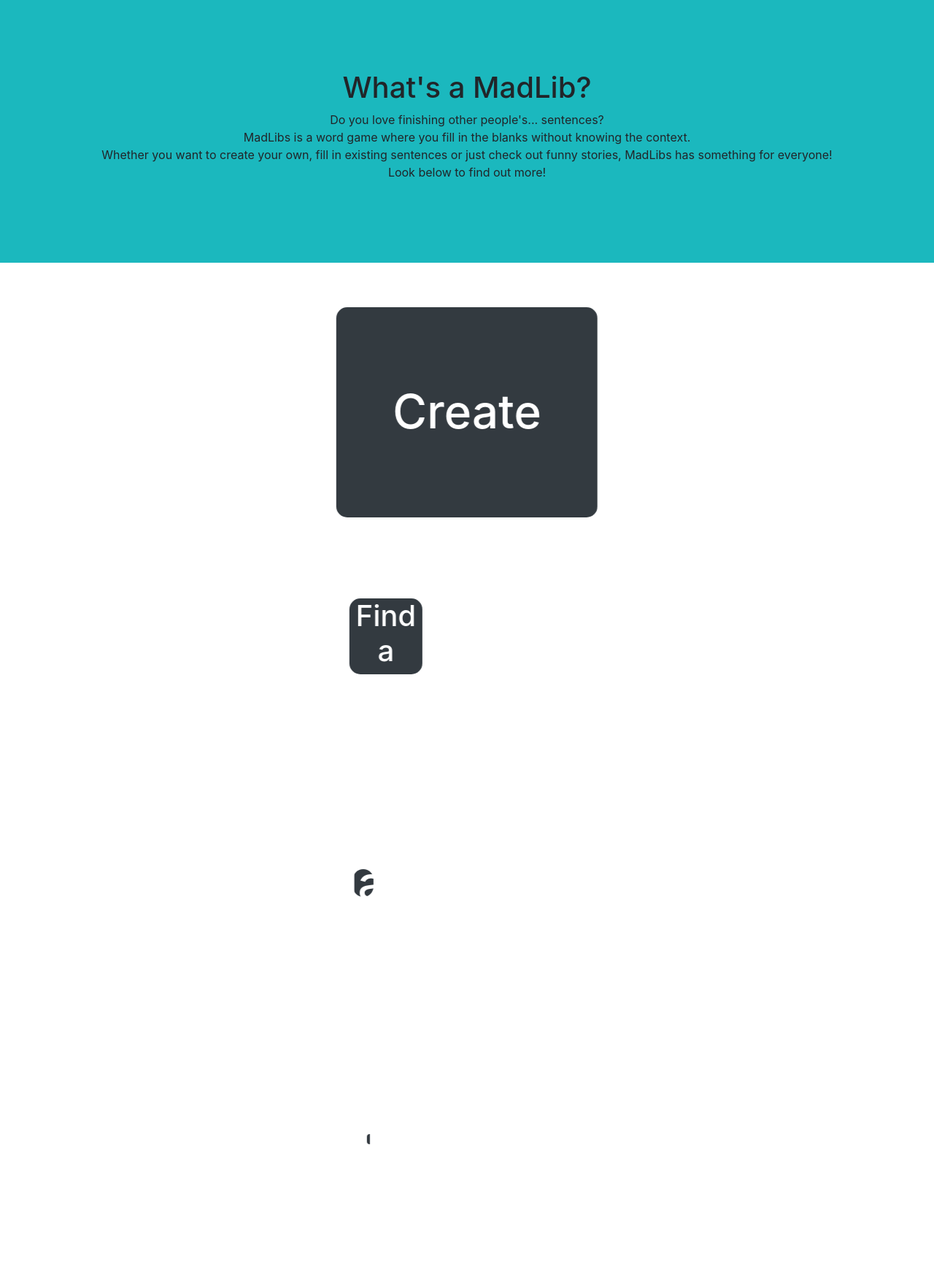
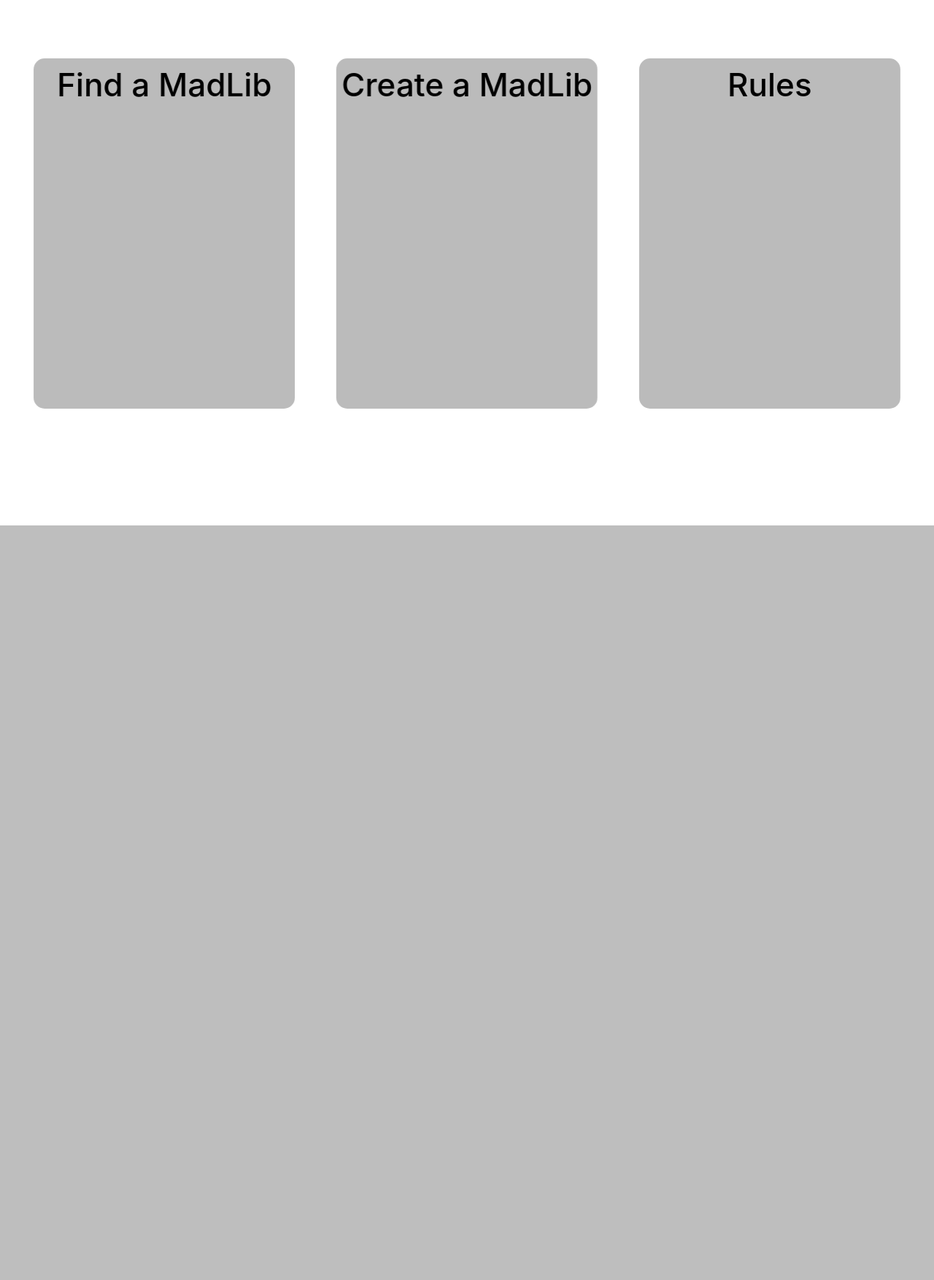
Before and after one commit to FinOloughlin/CITS3403assignment, a Flask app: page / in a window 1280 px wide. Shown: the part 80-1834 px from the top of the page at 73% size. After the commit the page ends 800 px from the top, so only its background shows below. Run offline with Flask 3, Linux system fonts and the light colour scheme.

Commit message:
Revert "Add-info-to-intro-page"

```diff
--- a/app/static/home.css
+++ b/app/static/home.css
@@ -1,7 +1,3 @@
-
-body {
-    background-color: white;
-}
 
 /* Navbar styling */
 .nav-link {
@@ -15,6 +11,7 @@
 }
 
 .navbar {
+    height: 10vh;
     padding: 20px;
 }
 
@@ -24,48 +21,22 @@
     transform: translateX(-50%);
 }
 
-.container {
-    display: flex;
-    flex-direction: column;
-    align-items: center;
-}
 
-/*Information block styling*/
-.info-block {
-    background-color: rgb(27, 184, 190);;
-    width: 100vw;
-    height: 45vh;
-    display: flex;
-    flex-direction: column;
-    justify-content: center;
-    align-items: center;
-    text-align: center;
-}
 
 /* Flipcard Styling */
 .flip-card {
     background-color: transparent;
     width: 28%;
-    height: 36%;
+    height: 60%;
     perspective: 1000px; /* Remove this if you don't want the 3D effect */
     display: inline-block;
     border-radius: 10px;
   }
 
   /* Font styling */
-  .flip-card-front-text .flip-card-back-text{
+  .flip-card-text {
     padding-top: 10px;
     font-size: 5.5vh;
-  }
-
-  .flip-card-front-text {
-    font-size: 8vh;
-    display: flex;
-    justify-content: center;
-    align-items: center;
-    width: 100%;
-    height: 100%;
-    margin: 0;
   }
 
   #p {
@@ -111,13 +82,13 @@
 
   /* Style the front side (fallback if image is missing) */
   .flip-card-front {
-    background-color: rgb(51, 58, 64);
-    color: white;
+    background-color: #bbb;
+    color: black;
   }
 
   /* Style the back side */
   .flip-card-back {
-    background-color: rgb(51, 58, 64);
+    background-color: dodgerblue;
     color: white;
     transform: rotateY(180deg);
   }
@@ -126,23 +97,20 @@
   #centreCard {
     position: absolute;
     left: 50%;
-    top: 45vh;
-    transform: translate(-50%, 0);
-    margin-top: 11%;
+    top: 50%;
+    transform: translate(-50%, -50%);
   }
 
   #leftCard {
     position: absolute;
     left: 5%;
-    top: 45vh;
-    transform: translate(0, 0);
-    margin-top: 11%;
+    top: 50%;
+    transform: translate(-5%, -50%);
   }
 
   #rightCard {
     position: absolute;
     right: 5%;
-    top: 45vh;
-    transform: translate(0, 0);
-    margin-top: 11%;
+    top: 50%;
+    transform: translate(5%, -50%);
   }
--- a/app/templates/home.html
+++ b/app/templates/home.html
@@ -33,27 +33,16 @@
             </ul>
           </div>
         </nav>
-
-
-        <div class="container">
-          <div class="info-block">
-            <h1>What's a MadLib?</h1>
-            <p>Do you love finishing other people's... sentences? <br>
-              MadLibs is a word game where you fill in the blanks without knowing the context. <br>
-              Whether you want to create your own, fill in existing sentences or just check out funny stories, MadLibs has something for everyone! <br>
-              Look below to find out more!
-              </p>
-
         <!--Centre card-->
         <div class="flip-card" id="centreCard">
           <div class="flip-card-inner">
             <div class="flip-card-front">
-                <h1 class ="flip-card-front-text">Create</h1>
+              <h1 class ="flip-card-text">Create a MadLib</h1>
             </div>
             {% if session.get('user_email') %}
             <div class="flip-card-back" onclick="window.location.href='{{ url_for('create') }}'">
-                <h1 class="flip-card-back-text">Create</h1>
-                <p class ="flip-card-back-text" id="p">Write words <br> Leave a blank <br> Click anywhere to start!</p>
+              <h1 class ="flip-card-text">How to Create</h1>
+              <p class ="flip-card-text" id="p">Write words <br> Leave a blank <br> Click anywhere to start!</p>
             </div>
             {% else %}
             <div class="flip-card-back" onclick="myAlert()">
@@ -61,6 +50,7 @@
               <p class ="flip-card-text" id="p">Write words <br> Leave a blank <br> Click anywhere to start!</p>
             </div>
             {% endif %}
+          </div>
         </div>
 
         <div class="flip-card" id="leftCard">
@@ -80,29 +70,12 @@
             </div>
             {% endif %}
           </div>
-
-          <div class="flip-card" id="leftCard">
-            <div class="flip-card-inner">
-              <div class="flip-card-front">
-                <h1 class ="flip-card-front-text">Play</h1>
-              </div>
-              {% if session.get('user_email') %}
-              <div class="flip-card-back">
-                <h1 class ="flip-card-back-text">How to add</h1>
-                <p class ="flip-card-back-text" id="p">Fill in the blank <br> Match the description</p>
-              </div>
-              {% else %}
-              <div class="flip-card-back" onclick="myAlert()">
-                <h1 class ="flip-card-back-text">How to add</h1>
-                <p class ="flip-card-back-text" id="p">Fill in the blank <br> Match the description</p>
-            </div>
-              {% endif %}
         </div>
 
         <div class="flip-card" id="rightCard">
           <div class="flip-card-inner">
             <div class="flip-card-front">
-                <h1 class ="flip-card-front-text">Rules</h1>
+              <h1 class ="flip-card-text">Rules</h1>
             </div>
             {% if session.get('user_email') %}
             <div class="flip-card-back">
```
Lines whose indentation alone changed are shown as unchanged.
